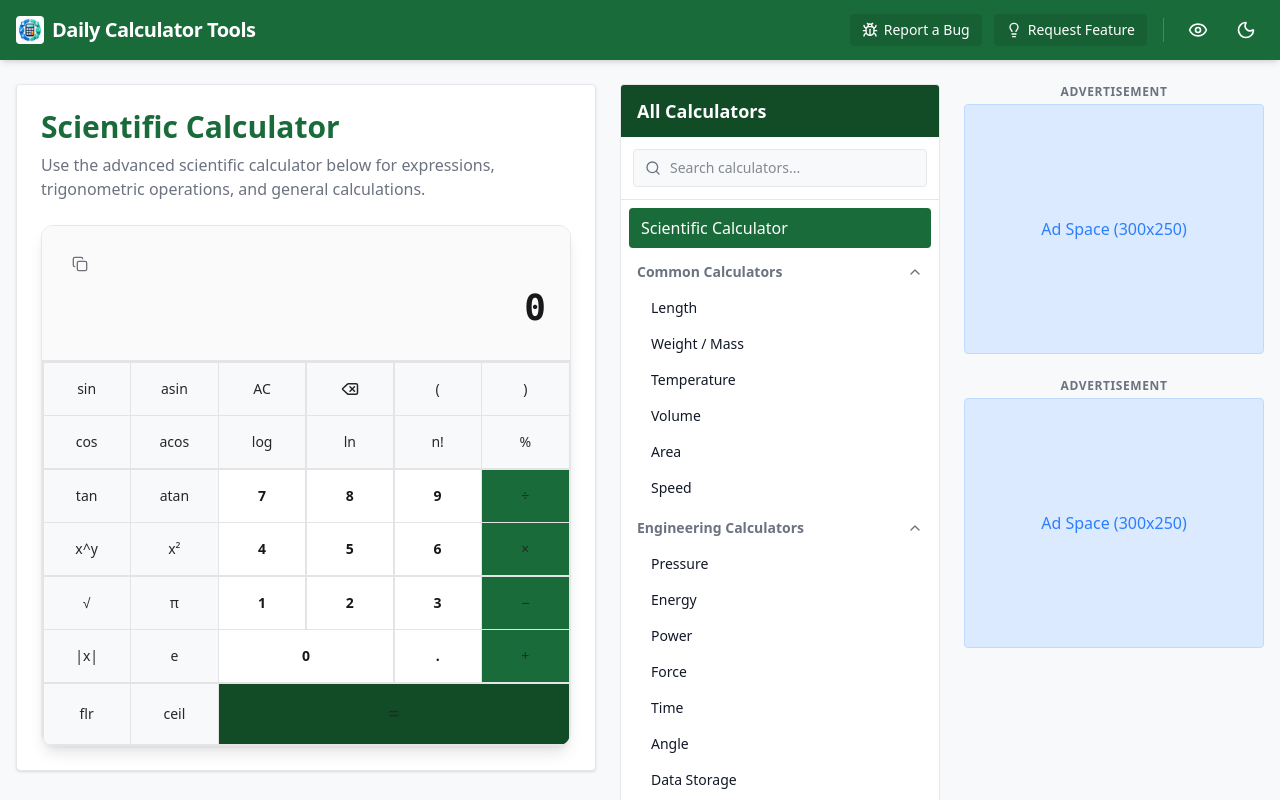
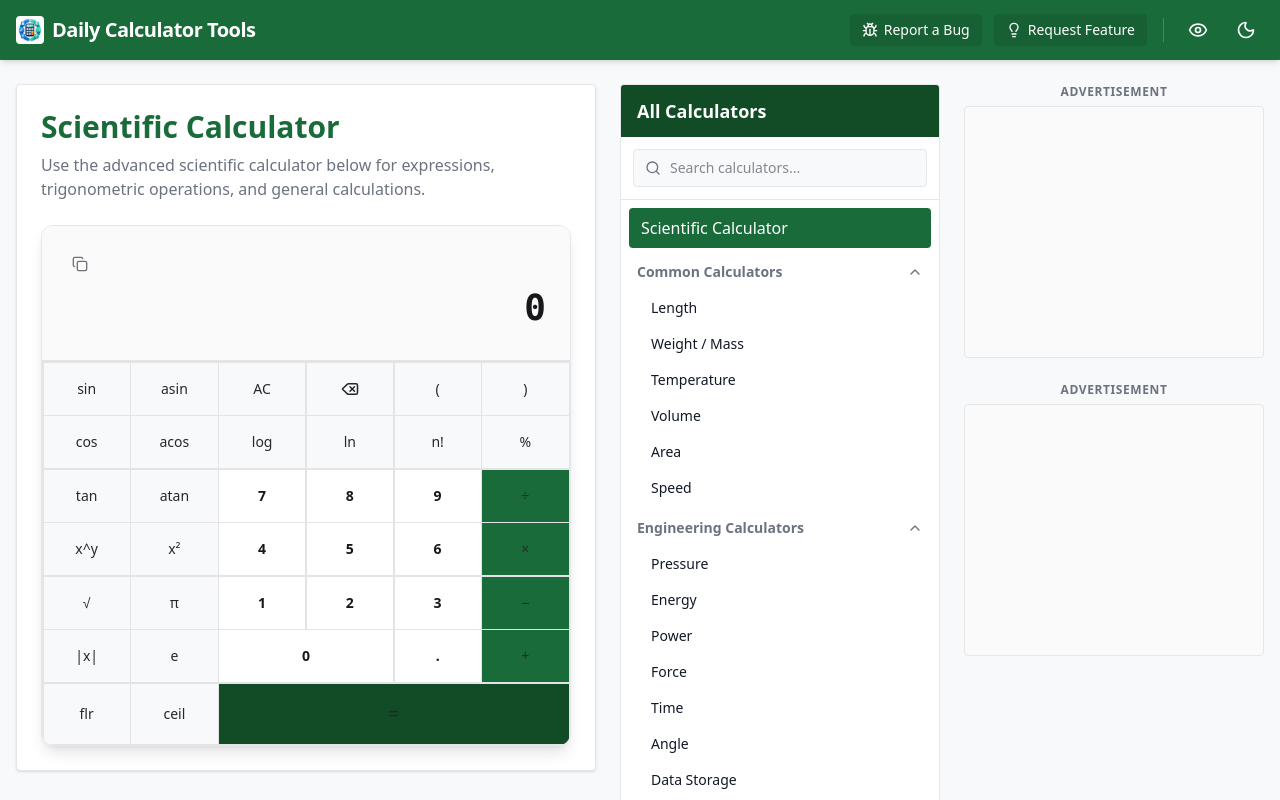
Before and after one commit to rhpshanks/DailyCalculatorTools, a React (Vite) app: page /calculator in a window 1280 px wide. Shown: the top 800 px of the page. Built offline with nearby package versions, Linux system fonts and the light colour scheme.

Commit message:
feat: implement Google AdSense display units in AdSidebar

```diff
--- a/src/components/AdSidebar.tsx
+++ b/src/components/AdSidebar.tsx
@@ -1,16 +1,44 @@
+import { useEffect } from 'react';
+
 export default function AdSidebar() {
+  useEffect(() => {
+    try {
+      // Query all adsbygoogle containers on the page and push once for each unit
+      const ads = document.querySelectorAll('.adsbygoogle');
+      ads.forEach(() => {
+        try {
+          ((window as any).adsbygoogle = (window as any).adsbygoogle || []).push({});
+        } catch (err) {
+          console.error('AdSense individual push error', err);
+        }
+      });
+    } catch (e) {
+      console.error('AdSense script error', e);
+    }
+  }, []);
+
   return (
     <div className="hidden lg:flex flex-col gap-6 w-[300px] flex-shrink-0 sticky top-[80px] h-[calc(100vh-80px)] overflow-y-auto pb-6">
-      <div className="flex flex-col items-center">
-        <span className="text-xs text-[var(--theme-text-muted)] mb-1 uppercase tracking-wider font-semibold">Advertisement</span>
-        <div className="w-[300px] h-[250px] bg-blue-100 dark:bg-blue-900/20 border border-blue-200 dark:border-blue-800 rounded flex items-center justify-center">
-          <span className="text-blue-500 dark:text-blue-400 font-medium">Ad Space (300x250)</span>
+      <div className="flex flex-col items-center w-full">
+        <span className="text-xs text-[var(--theme-text-muted)] mb-1.5 uppercase tracking-wider font-bold">Advertisement</span>
+        <div className="w-[300px] min-h-[250px] bg-zinc-50 dark:bg-zinc-900/20 border border-[var(--theme-border)] rounded flex items-center justify-center overflow-hidden">
+          <ins className="adsbygoogle"
+               style={{ display: 'block', width: '100%', minHeight: '250px' }}
+               data-ad-client="ca-pub-8869440014127177"
+               data-ad-slot="1196308389"
+               data-ad-format="auto"
+               data-full-width-responsive="true"></ins>
         </div>
       </div>
-      <div className="flex flex-col items-center">
-        <span className="text-xs text-[var(--theme-text-muted)] mb-1 uppercase tracking-wider font-semibold">Advertisement</span>
-        <div className="w-[300px] h-[250px] bg-blue-100 dark:bg-blue-900/20 border border-blue-200 dark:border-blue-800 rounded flex items-center justify-center">
-          <span className="text-blue-500 dark:text-blue-400 font-medium">Ad Space (300x250)</span>
+      <div className="flex flex-col items-center w-full">
+        <span className="text-xs text-[var(--theme-text-muted)] mb-1.5 uppercase tracking-wider font-bold">Advertisement</span>
+        <div className="w-[300px] min-h-[250px] bg-zinc-50 dark:bg-zinc-900/20 border border-[var(--theme-border)] rounded flex items-center justify-center overflow-hidden">
+          <ins className="adsbygoogle"
+               style={{ display: 'block', width: '100%', minHeight: '250px' }}
+               data-ad-client="ca-pub-8869440014127177"
+               data-ad-slot="1196308389"
+               data-ad-format="auto"
+               data-full-width-responsive="true"></ins>
         </div>
       </div>
     </div>
```
